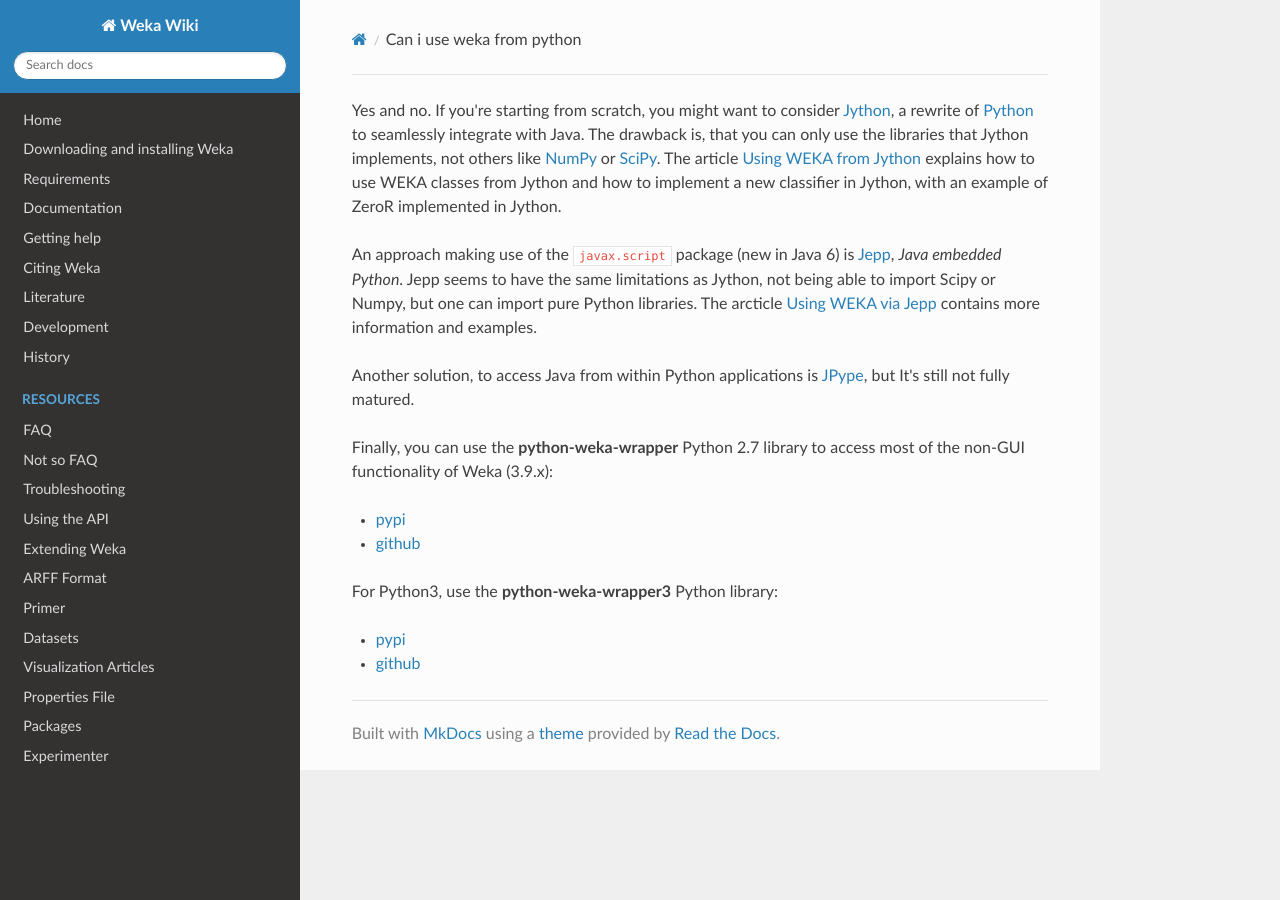
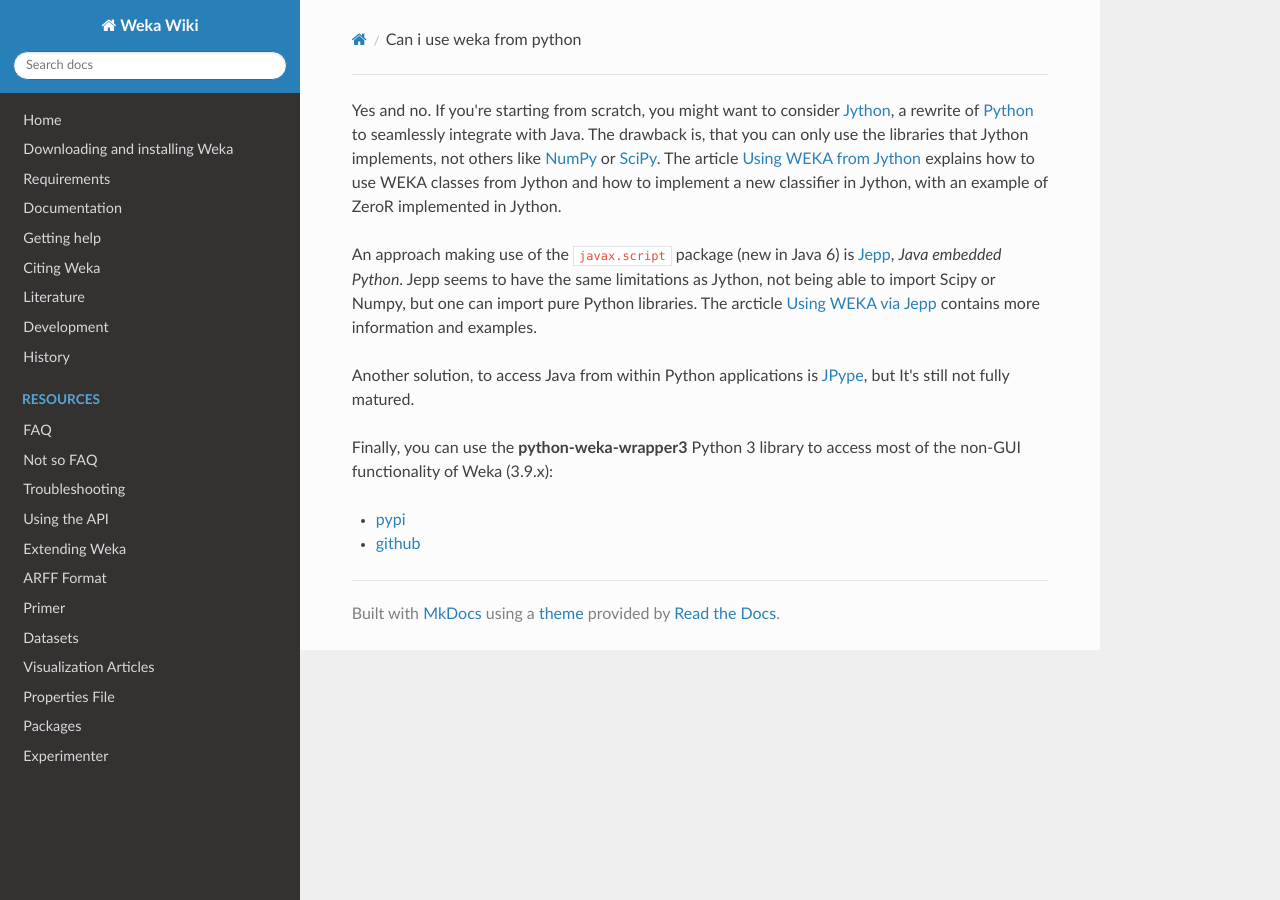
Before and after one commit to Waikato/weka-wiki, an MkDocs documentation site: the page built from docs/faqs/can_i_use_weka_from_python.md, in a window 1280 px wide. Built offline with MkDocs 1.6.1, drawn with Linux system fonts in a browser that asks for light colours; nearby versions of some CDN libraries.

Commit message:
removed link to Python 2.7-based pww library

```diff
--- a/docs/faqs/can_i_use_weka_from_python.md
+++ b/docs/faqs/can_i_use_weka_from_python.md
@@ -4,12 +4,7 @@
 
 Another solution, to access Java from within Python applications is [JPype](http://jpype.sourceforge.net/), but It's still not fully matured.
 
-Finally, you can use the **python-weka-wrapper** Python 2.7 library to access most of the non-GUI functionality of Weka (3.9.x):
-
-* [pypi](https://pypi.python.org/pypi/python-weka-wrapper)
-* [github](https://github.com/fracpete/python-weka-wrapper)
-
-For Python3, use the **python-weka-wrapper3** Python library:
+Finally, you can use the **python-weka-wrapper3** Python 3 library to access most of the non-GUI functionality of Weka (3.9.x):
 
 * [pypi](https://pypi.python.org/pypi/python-weka-wrapper3)
 * [github](https://github.com/fracpete/python-weka-wrapper3)
```
